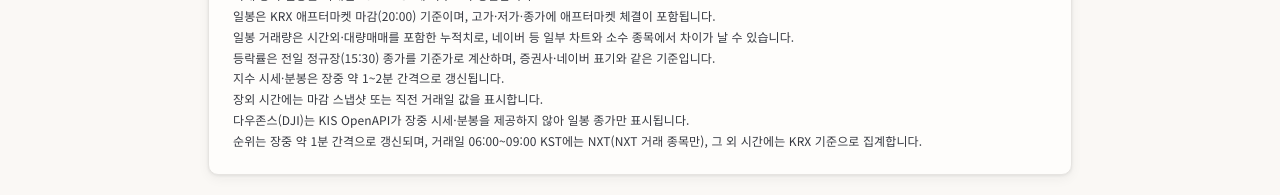
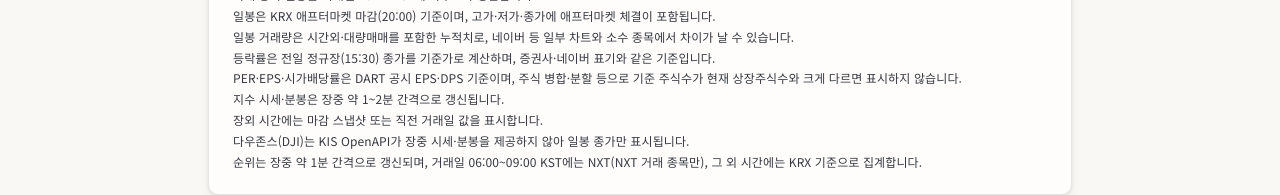
Before and after one commit to Donghunn-Lee/slate-kr, a Next.js app in the folder web/: page /credits in a window 1280 px wide. Shown: the part 415-610 px from the top of the page. Built offline with nearby package versions, Linux system fonts and the light colour scheme; no server answers; the database is empty.

Commit message:
docs(layout): Explain hidden PER and dividend yield on /credits
- State that PER, EPS and dividend yield follow DART-reported EPS and DPS
- Note they are hidden when the share basis differs widely from current listed shares

```diff
--- a/web/src/app/credits/page.tsx
+++ b/web/src/app/credits/page.tsx
@@ -49,6 +49,9 @@ export default function CreditsPage() {
           </p>
           <p className="mt-1 text-caption text-muted-foreground">
             등락률은 전일 정규장(15:30) 종가를 기준가로 계산하며, 증권사·네이버 표기와 같은 기준입니다.
+          </p>
+          <p className="mt-1 text-caption text-muted-foreground">
+            PER·EPS·시가배당률은 DART 공시 EPS·DPS 기준이며, 주식 병합·분할 등으로 기준 주식수가 현재 상장주식수와 크게 다르면 표시하지 않습니다.
           </p>
           <p className="mt-1 text-caption text-muted-foreground">
             지수 시세·분봉은 장중 약 1~2분 간격으로 갱신됩니다.
```
